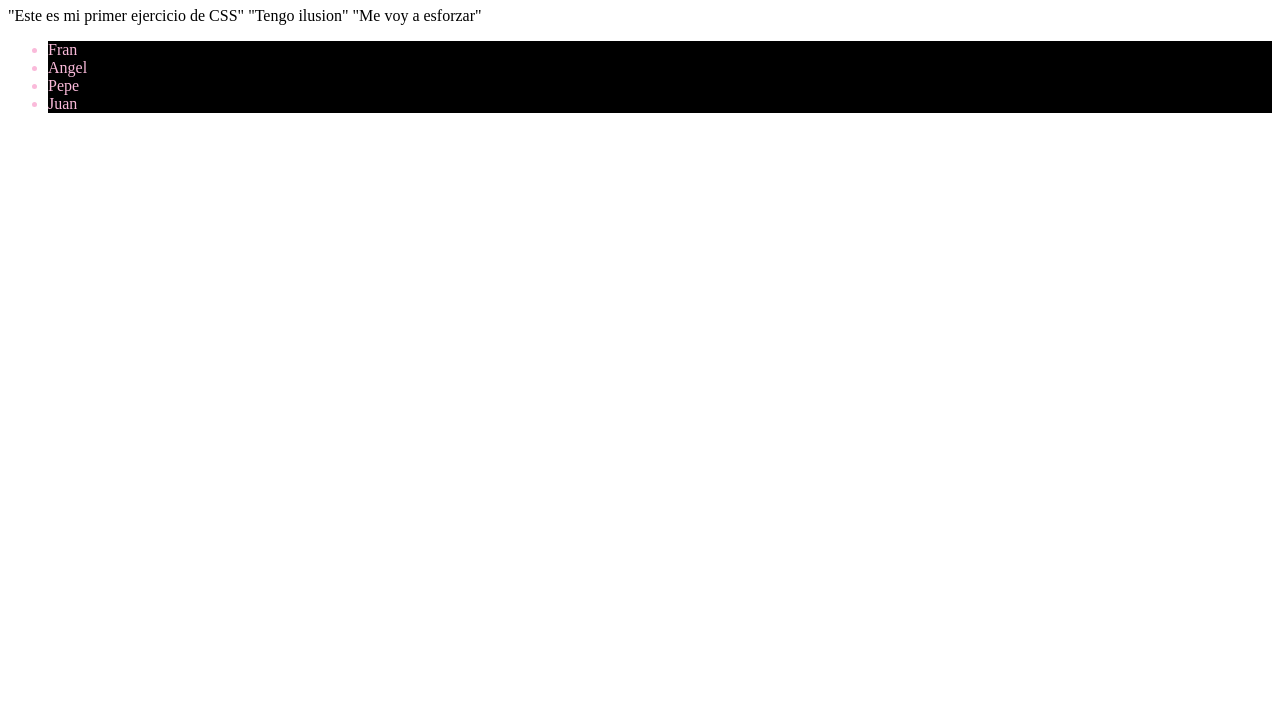
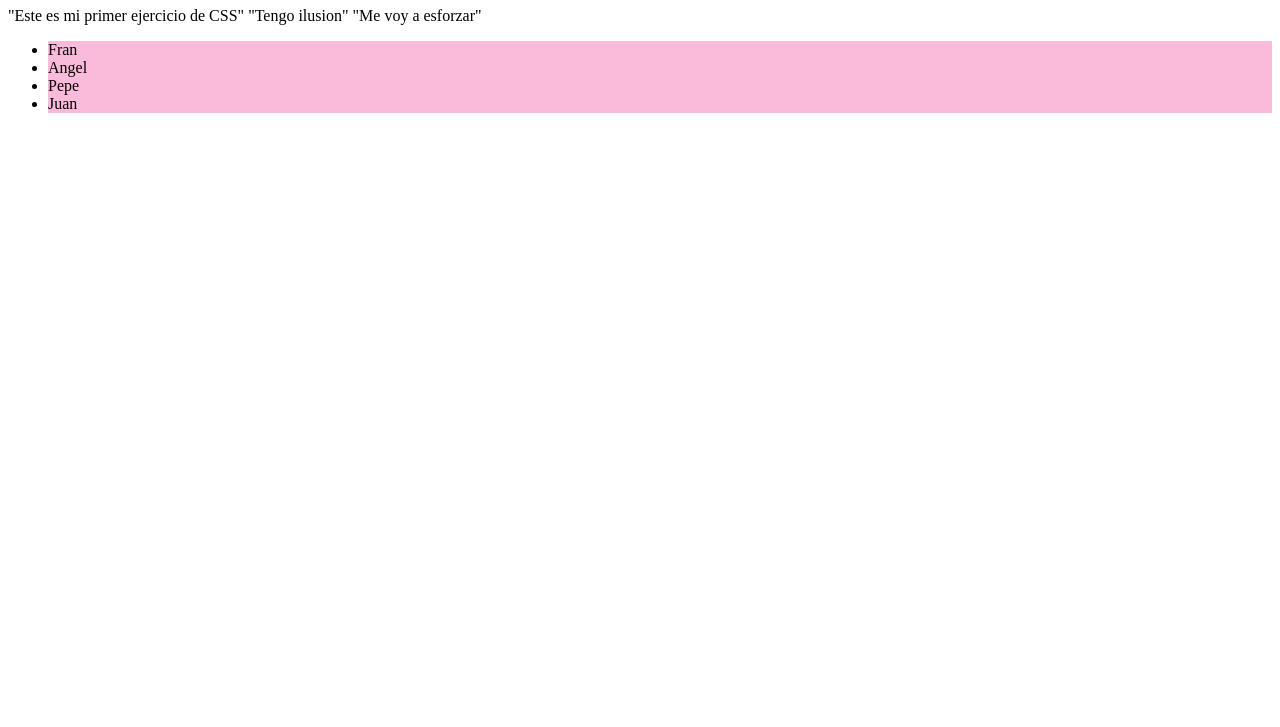
Before and after one commit to Franlozano-lab/NVL-CSS-P2a, a plain HTML site: page index.html in a window 1280 px wide. Shown: the part 73-800 px from the top of the page. Drawn offline with Linux system fonts and the light colour scheme.

Commit message:
Error al asignar el color y el backgroun. Ok ahora

```diff
--- a/styles.css
+++ b/styles.css
@@ -1,5 +1,5 @@
 li {
-    color: #fabada;
-    background-color: #000000;
+    color: #000000;
+    background-color:#fabada;
 
 }
```
